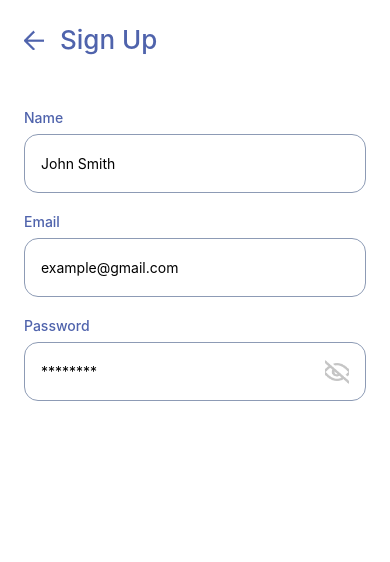
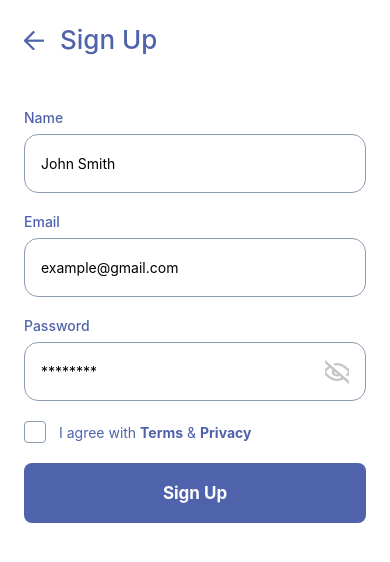
Before and after one commit to rrojasM/ListProductApp, a React Native app: screen / in a window 390 px wide. Shown: the top 562 px of the page. Built offline with nearby package versions, Linux system fonts and the light colour scheme.

Commit message:
add terms and checked

```diff
--- a/src/components/Button/index.js
+++ b/src/components/Button/index.js
@@ -2,14 +2,10 @@
 import { Pressable, TouchableOpacity, Text } from 'react-native';
 import { styles } from './styles';
 
-const Button = ({ title, onPress }) => {
-
-    {/* <Pressable hitSlop={20} onPress={() => handlePress()} style={styles.container}>
-            <Text>{title}</Text>
-        </Pressable> */}
+const Button = ({ title, onPress, style }) => {
     return (
         <>
-            <TouchableOpacity activeOpacity={0.6} onPress={onPress} style={styles.container}>
+            <TouchableOpacity activeOpacity={0.6} onPress={onPress} style={[styles.container, style]}>
                 <Text style={styles.title}>{title}</Text>
             </TouchableOpacity>
         </>
--- /dev/null
+++ b/src/components/checkBox/index.js
@@ -0,0 +1,19 @@
+import React from 'react';
+import { Image, TouchableOpacity, Text, View } from 'react-native';
+import { styles } from './styles';
+
+const CheckBox = ({ checked, onCheck }) => {
+    return (
+        <>
+            <TouchableOpacity activeOpacity={0.6} onPress={() => onCheck(!checked)} style={styles.container}>
+                {checked ? (
+                    <View style={styles.innerContainer}>
+                        <Image style={styles.checkIcon} source={require('../../assets/check.png')} />
+                    </View>
+                ) : null}
+            </TouchableOpacity>
+        </>
+    )
+}
+
+export default CheckBox;
--- /dev/null
+++ b/src/components/checkBox/styles.js
@@ -0,0 +1,24 @@
+import { StyleSheet } from "react-native";
+import { colors } from "../../utils/colors";
+
+export const styles = StyleSheet.create({
+    container: {
+        borderColor: colors.GREY,
+        borderWidth: 1,
+        borderRadius:4,
+        width: 22,
+        height: 22
+    },
+    innerContainer: {
+        backgroundColor: colors.GREY,
+        width: '100%',
+        height: '100%',
+        justifyContent:'center',
+        alignItems:'center'
+    },
+    checkIcon: {
+        width: 12,
+        height: 9,
+
+    }
+})
--- a/src/screens/auth/singUp/index.js
+++ b/src/screens/auth/singUp/index.js
@@ -1,17 +1,26 @@
-import React from 'react';
-import { View } from 'react-native';
+import React, { useState } from 'react';
+import { View, Text } from 'react-native';
 import Header from '../../../components/authHeader';
+import CheckBox from '../../../components/checkBox';
 import Input from '../../../components/input';
+import Button from '../../../components/Button';
 import { styles } from './styles';
 
 const Singup = () => {
+    const [checked, setChecked] = useState(false)
     return (
         <View style={styles.container}>
-            <Header title="Sign Up"/>
+            <Header title="Sign Up" />
 
             <Input placeholder="John Smith" label="Name" />
             <Input placeholder="example@gmail.com" label="Email" />
             <Input isPassword placeholder="********" label="Password" />
+            <View style={styles.agreeRow}>
+                <CheckBox checked={checked} onCheck={setChecked} />
+                <Text style={styles.agreeText}>I agree with <Text style={styles.textBold}>Terms</Text> & <Text style={styles.textBold}>Privacy</Text></Text>
+            </View>
+
+            <Button style={styles.button} title="Sign Up" />
 
         </View>
     )
--- a/src/screens/auth/singUp/styles.js
+++ b/src/screens/auth/singUp/styles.js
@@ -4,5 +4,19 @@
 export const styles = StyleSheet.create({
     container: {
         padding: 24,
+    },
+    agreeRow: {
+        flexDirection: 'row',
+        alignItems: 'center'
+    },
+    agreeText: {
+        color: colors.BLUE,
+        marginHorizontal: 13,
+    },
+    textBold: {
+        fontWeight: 'bold'
+    },
+    button: {
+        marginVertical: 20
     }
 })
```
Also changed, not shown: src/assets/check.png (added).
